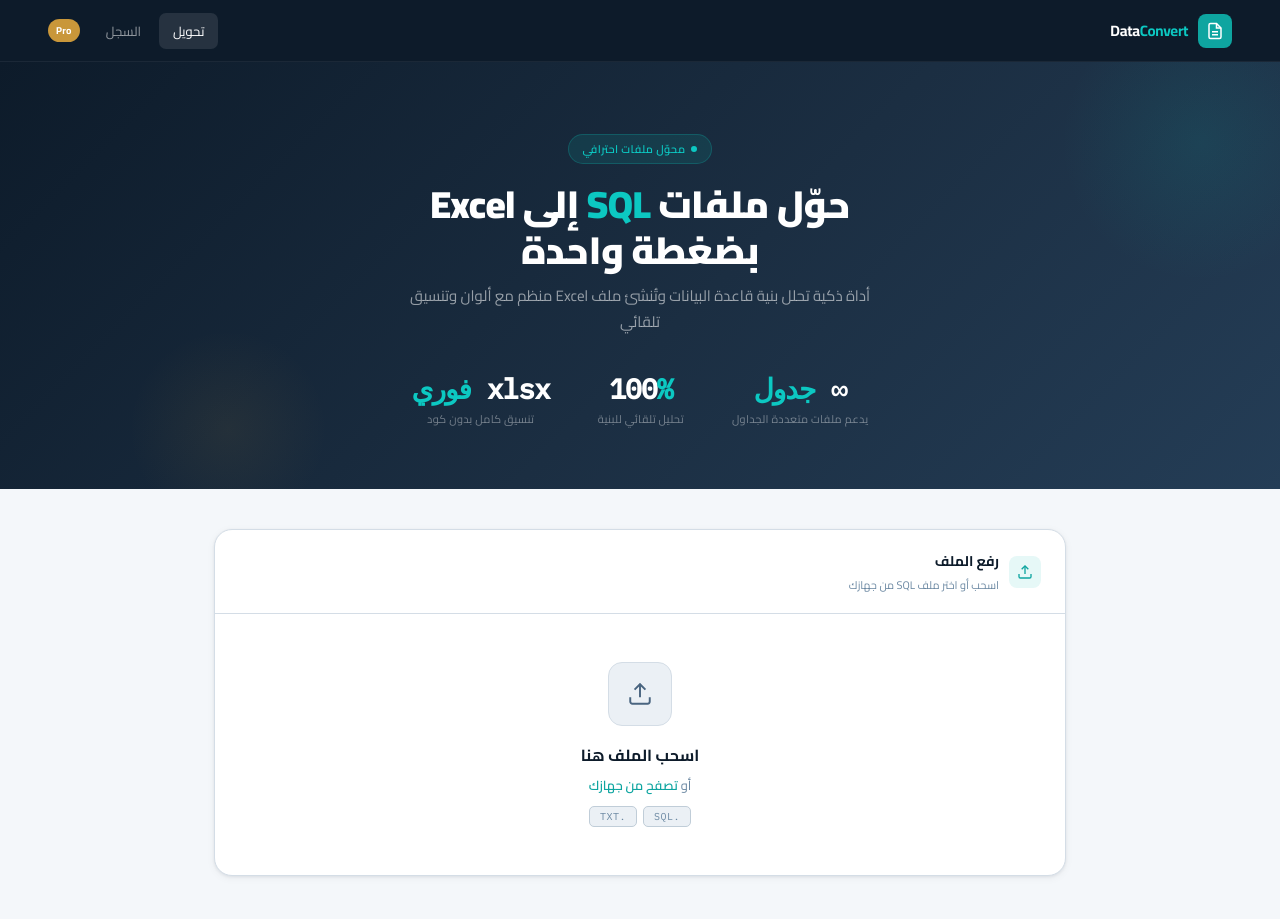
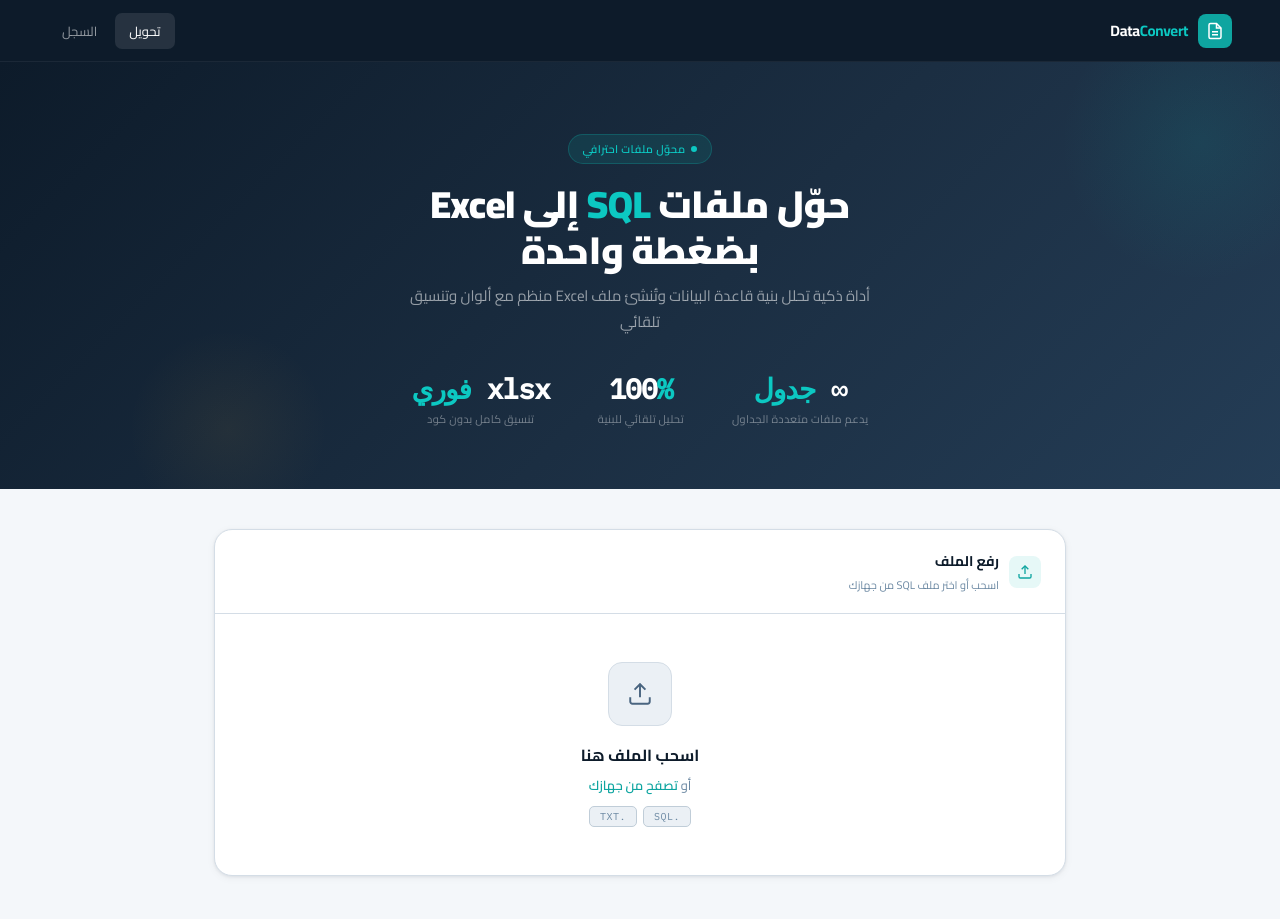
Before and after one commit to l0o0gy/sql_to_excel, a plain HTML site: page index.html in a window 1280 px wide. Shown: the top 919 px of the page. Drawn offline with Linux system fonts and the light colour scheme.

Commit message:
Comment out Pro badge in navigation

```diff
--- a/index.html
+++ b/index.html
@@ -193,7 +193,7 @@
   <div class="nav-links">
     <button class="nav-lnk active" onclick="switchTab('c')">تحويل</button>
     <button class="nav-lnk" onclick="switchTab('h')">السجل</button>
-    <span class="nav-badge">Pro</span>
+    <!-- <span class="nav-badge">Pro</span> -->
   </div>
 </nav>
 
```
